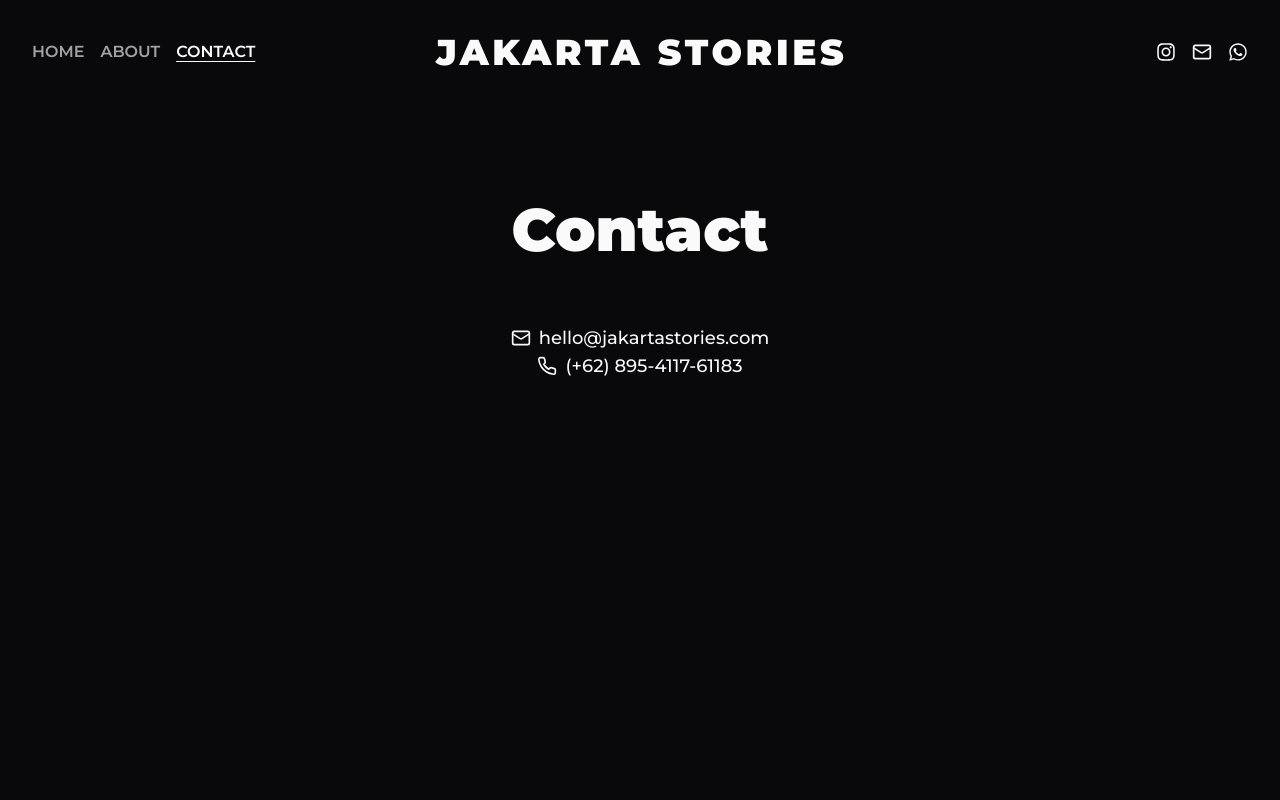
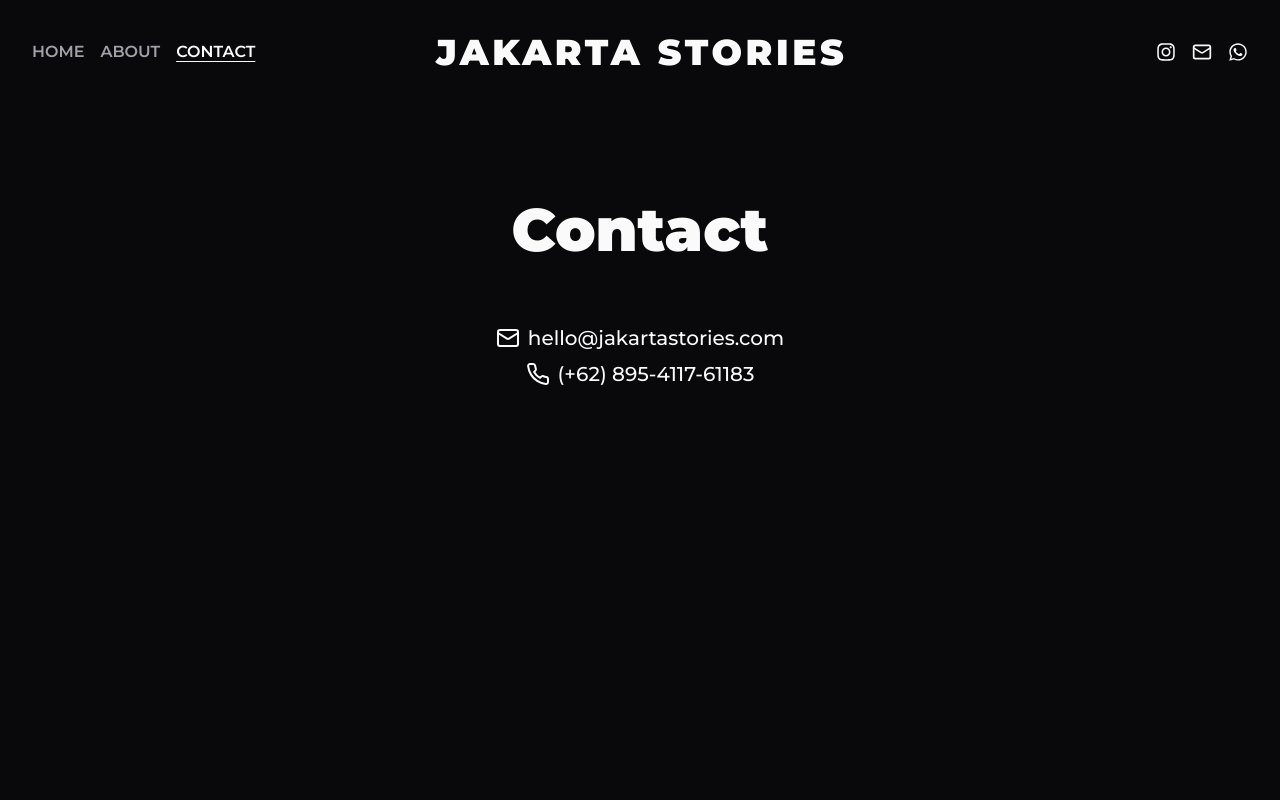
Before and after one commit to alfieqashwa/jakarta-stories, a Next.js app: page /contact in a window 1280 px wide. Shown: the top 800 px of the page. Built offline with nearby package versions, Linux system fonts and the light colour scheme.

Commit message:
style:resize text on min-width 1024px (lg)

```diff
--- a/src/app/contact/page.tsx
+++ b/src/app/contact/page.tsx
@@ -5,13 +5,13 @@ export default function Contact() {
   return (
     <div className="flex min-h-[calc(100vh_-_4rem)] flex-col items-center p-24">
       <h2 className="text-5xl font-black capitalize lg:text-6xl">contact</h2>
-      <article className="flex flex-col items-center py-16 text-lg font-medium">
+      <article className="flex flex-col items-center py-16 text-lg font-medium lg:space-y-2 lg:text-xl">
         <section className="flex items-center">
-          <Mail className="mr-2 size-5" />
+          <Mail className="mr-2 size-5 lg:size-6" />
           <p>{EMAIL}</p>
         </section>
         <section className="flex items-center">
-          <Phone className="mr-2 size-5" />
+          <Phone className="mr-2 size-5 lg:size-6" />
           <p>(+62) 895-4117-61183</p>
         </section>
       </article>
```
